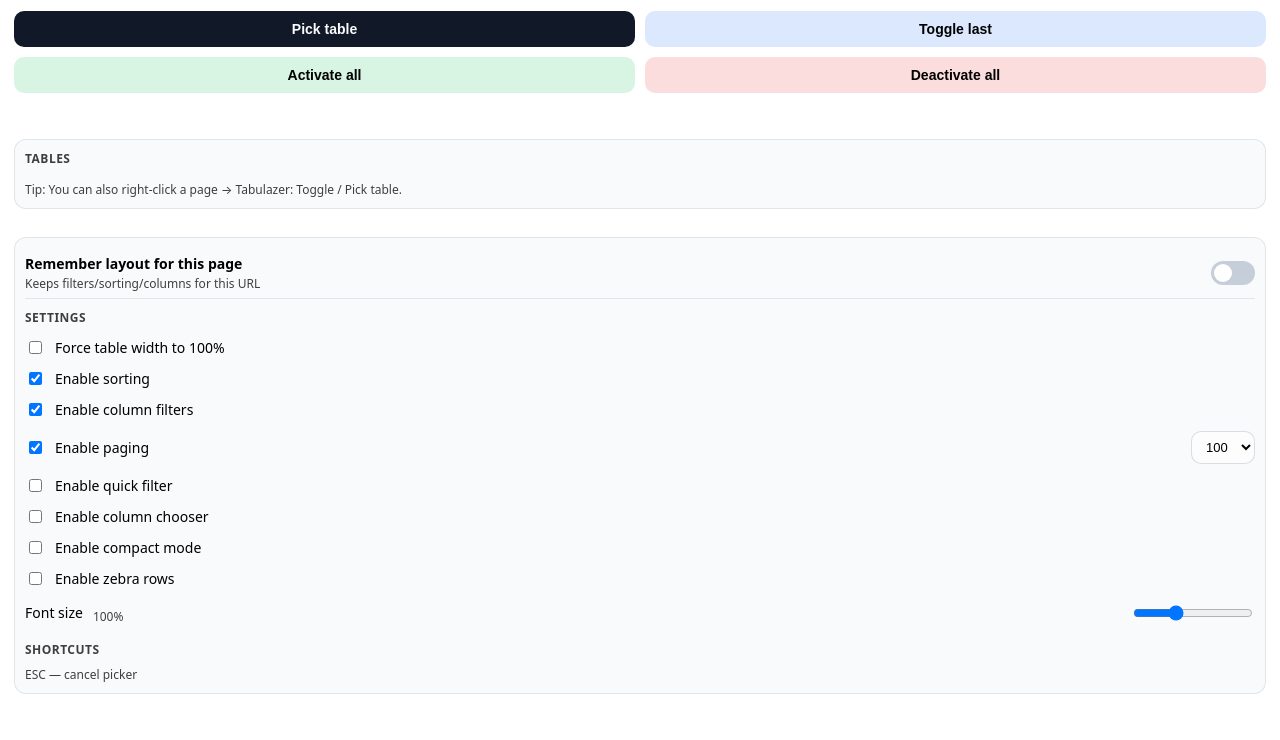
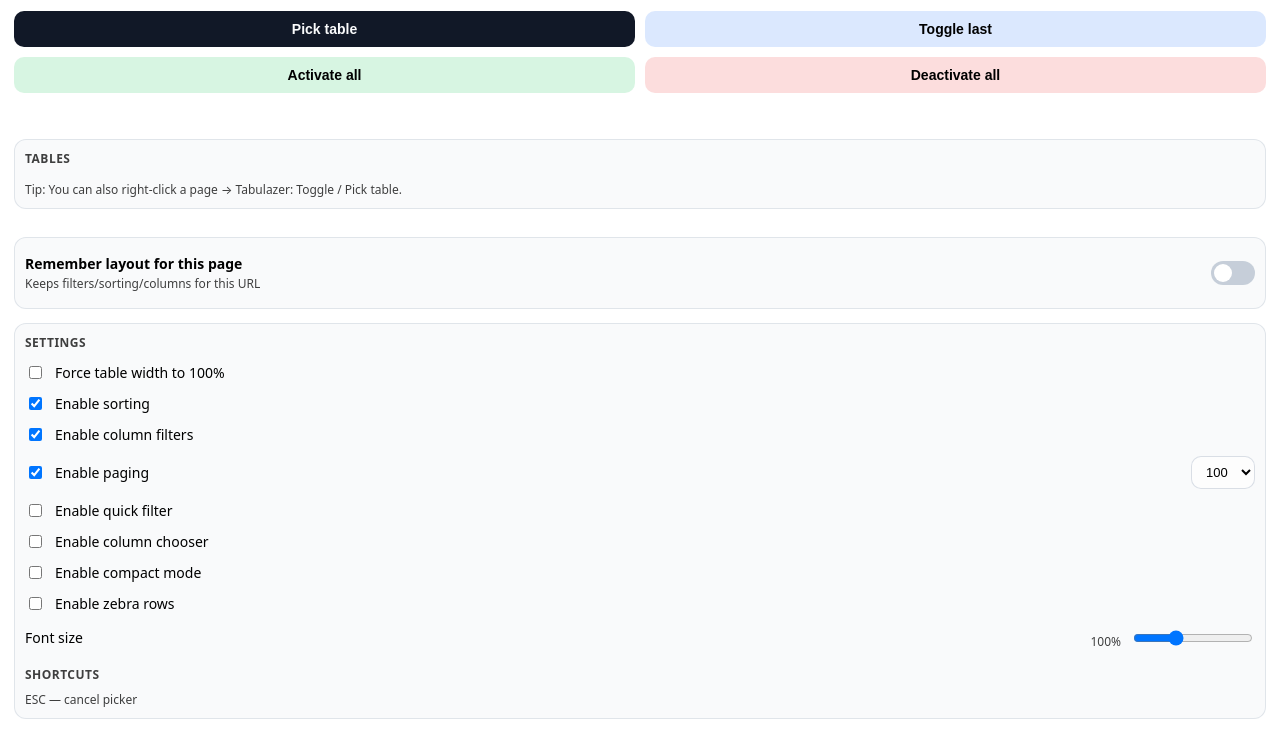
Before and after one commit to Darkseal/Tabulazer, a browser extension: page sidepanel.html in a window 1280 px wide. Shown: the part 60-800 px from the top of the page. Drawn offline with Linux system fonts and the light colour scheme.

Commit message:
ui: align font size label + default 100 + separate remember panel

```diff
--- a/sidepanel.css
+++ b/sidepanel.css
@@ -88,6 +88,18 @@ body {
   width: 120px;
 }
 
+.font-size-control {
+  display: flex;
+  align-items: center;
+  justify-content: flex-end;
+  gap: 10px;
+}
+
+#fontSizeLabel {
+  min-width: 44px;
+  text-align: right;
+}
+
 .quick-filter {
   margin: 6px 0 10px;
 }
@@ -98,9 +110,7 @@ body {
 
 .remember-row {
   padding-top: 2px;
-  padding-bottom: 12px;
-  border-bottom: 1px solid rgba(148, 163, 184, 0.25);
-  margin-bottom: 10px;
+  padding-bottom: 2px;
 }
 
 .remember-label {
@@ -112,7 +122,7 @@ body {
 
 .remember-title {
   font-size: 14px;
-  font-weight: 800;
+  font-weight: bold;
 }
 
 .remember-sub {
@@ -156,7 +166,7 @@ body {
   opacity: 0.9;
 }
 
-.settings, .tables {
+.settings, .tables, .remember {
   border: 1px solid rgba(148, 163, 184, 0.25);
   border-radius: 12px;
   padding: 10px;
--- a/sidepanel.html
+++ b/sidepanel.html
@@ -42,7 +42,7 @@
 
     <footer class="footer"></footer>
 
-    <section class="settings">
+    <section class="remember">
       <div class="setting-row remember-row">
         <div class="remember-label">
           <div class="remember-title">Remember layout for this page</div>
@@ -53,7 +53,9 @@
           <span class="slider"></span>
         </label>
       </div>
+    </section>
 
+    <section class="settings">
       <div class="section-title">Settings</div>
       <div class="setting-row">
         <label class="checkbox">
@@ -120,9 +122,11 @@
       <div class="setting-row">
         <label class="checkbox">
           <span>Font size</span>
+        </label>
+        <div class="font-size-control">
           <span id="fontSizeLabel" class="hint">100%</span>
-        </label>
-        <input id="fontSize" class="range" type="range" min="75" max="150" step="5" />
+          <input id="fontSize" class="range" type="range" min="75" max="150" step="5" value="100" />
+        </div>
       </div>
 
       <div class="shortcuts">
```
Also changed, not shown: manifest.json.
